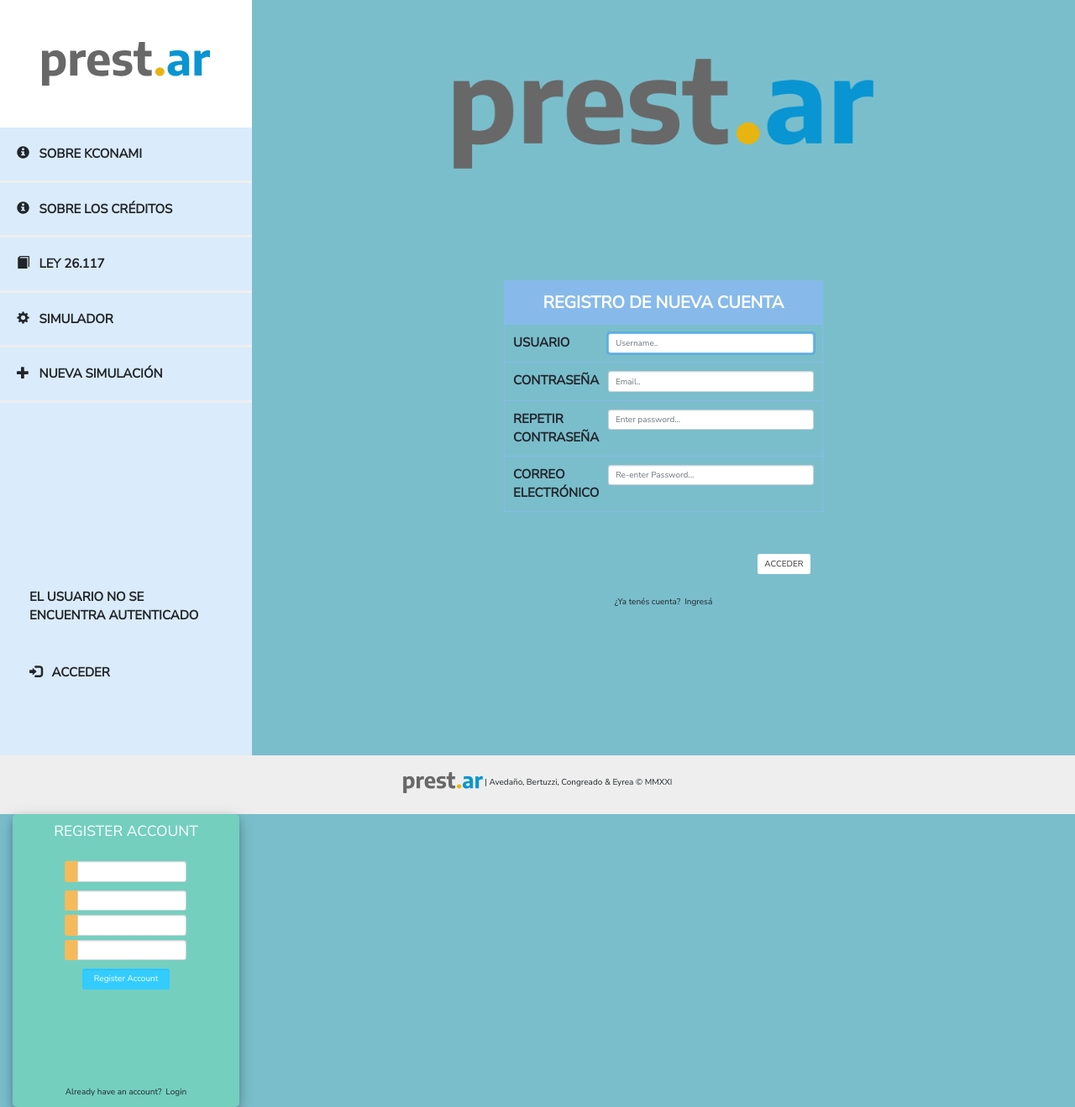
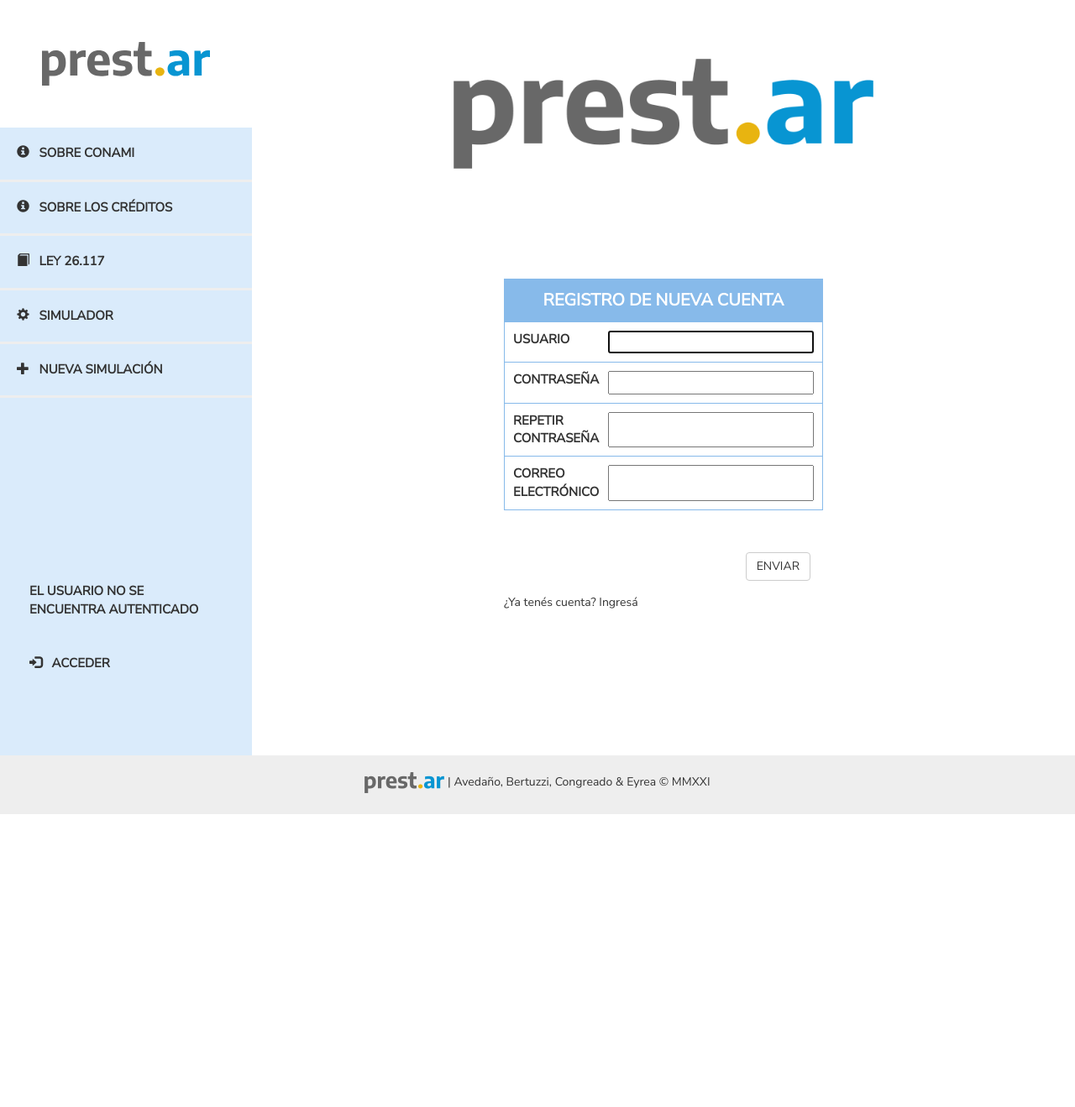
Before and after one commit to autusgo/prestar2, a Django app: page /register/ in a window 1280 px wide. Shown: the whole page at 84% size. After the commit the page ends 970 px from the top, so only its background shows below. Run offline with Django 3.2, Linux system fonts and the light colour scheme; some libraries are stand-ins or nearby versions.

Commit message:
mejores de estilos

```diff
--- a/PrestAr/accounts/templates/accounts/login.html
+++ b/PrestAr/accounts/templates/accounts/login.html
@@ -9,8 +9,6 @@
 <head>
 
 	<script src="https://ajax.googleapis.com/ajax/libs/jquery/3.3.1/jquery.min.js"></script>
-
-	<link rel="stylesheet" href="https://stackpath.bootstrapcdn.com/bootstrap/4.1.3/css/bootstrap.min.css" integrity="sha384-MCw98/SFnGE8fJT3GXwEOngsV7Zt27NXFoaoApmYm81iuXoPkFOJwJ8ERdknLPMO" crossorigin="anonymous">
 
     <link href="https://fonts.googleapis.com/css?family=Nunito+Sans&display=swap" rel="stylesheet">
     <link href="https://fonts.googleapis.com/css?family=Nunito+Sans&display=swap" rel="stylesheet">
--- a/PrestAr/accounts/templates/accounts/register.html
+++ b/PrestAr/accounts/templates/accounts/register.html
@@ -9,70 +9,12 @@
 <head>
 	<script src="https://ajax.googleapis.com/ajax/libs/jquery/3.3.1/jquery.min.js"></script>
 
-	<link rel="stylesheet" href="https://stackpath.bootstrapcdn.com/bootstrap/4.1.3/css/bootstrap.min.css" integrity="sha384-MCw98/SFnGE8fJT3GXwEOngsV7Zt27NXFoaoApmYm81iuXoPkFOJwJ8ERdknLPMO" crossorigin="anonymous">
-
     <link href="https://fonts.googleapis.com/css?family=Nunito+Sans&display=swap" rel="stylesheet">
     <link href="https://fonts.googleapis.com/css?family=Nunito+Sans&display=swap" rel="stylesheet">
     <link rel="stylesheet" href="{% static 'css/prestamos.css' %}">
     <link rel="stylesheet" href="{% static 'css/style.css' %}">
 	<title>prest.ar</title>
-	<style>
-		body,
-		html {
-			margin: 0;
-			padding: 0;
-			height: 100%;
-			background: #7abecc !important;
-		}
-		.user_card {
-			width: 350px;
-			margin-top: auto;
-			margin-bottom: auto;
-			background: #74cfbf;
-			position: relative;
-			display: flex;
-			justify-content: center;
-			flex-direction: column;
-			padding: 10px;
-			box-shadow: 0 4px 8px 0 rgba(0, 0, 0, 0.2), 0 6px 20px 0 rgba(0, 0, 0, 0.19);
-			-webkit-box-shadow: 0 4px 8px 0 rgba(0, 0, 0, 0.2), 0 6px 20px 0 rgba(0, 0, 0, 0.19);
-			-moz-box-shadow: 0 4px 8px 0 rgba(0, 0, 0, 0.2), 0 6px 20px 0 rgba(0, 0, 0, 0.19);
-			border-radius: 5px;
 
-		}
-
-		.form_container {
-			margin-top: 20px;
-		}
-
-		#form-title{
-			color: #fff;
-		}
-		.login_btn {
-			width: 100%;
-			background: #33ccff !important;
-			color: white !important;
-		}
-		.login_btn:focus {
-			box-shadow: none !important;
-			outline: 0px !important;
-		}
-		.login_container {
-			padding: 0 2rem;
-		}
-		.input-group-text {
-			background: #f7ba5b !important;
-			color: white !important;
-			border: 0 !important;
-			border-radius: 0.25rem 0 0 0.25rem !important;
-		}
-		.input_user,
-		.input_pass:focus {
-			box-shadow: none !important;
-			outline: 0px !important;
-		}
-
-	</style>
 
 </head>
 <body>
@@ -85,6 +27,7 @@
 		<form target="_self" method="POST" class="login">{% csrf_token %}
 					<div class="caja">
 						<div class="grid-item titulo">REGISTRO DE NUEVA CUENTA</div>
+
 						<div class="grid-item texto">USUARIO</div>
 						<div class="grid-item">{{form.username}}</div>
 						<div class="grid-item texto">CONTRASEÑA</div>
@@ -94,74 +37,20 @@
 						<div class="grid-item texto">CORREO ELECTRÓNICO</div>
 						<div class="grid-item">{{form.email}}</div>
 
-
 					</div>
-			  <button class="save btn btn-default">ACCEDER</button>
+					<button class="save btn btn-default">ENVIAR</button>
 			</form>
 
 
 				<div class="d-flex justify-content-center links">
-					¿Ya tenés cuenta? <a href="{% url 'register' %}" class="ml-2">Ingresá</a>
+					¿Ya tenés cuenta? <a href="{% url 'login' %}" class="ml-2">Ingresá</a>
 				</div>
 
 
 		</main>
 
-	<div class="container h-100">
-		<div class="d-flex justify-content-center h-100">
-			<div class="user_card">
-				<div class="d-flex justify-content-center">
-					<h3 id="form-title">REGISTER ACCOUNT</h3>
-				</div>
-				<div class="d-flex justify-content-center form_container">
 
-					<form method="POST" action="">
-						{% csrf_token %}
-						<div class="input-group mb-3">
-							<div class="input-group-append">
-								<span class="input-group-text"><i class="fas fa-user"></i></span>
-							</div>
-							{{form.username}}
-						</div>
-						<div class="input-group mb-2">
-							<div class="input-group-append">
-								<span class="input-group-text"><i class="fas fa-envelope-square"></i></span>
-							</div>
-							{{form.email}}
-						</div>
-						<div class="input-group mb-2">
-							<div class="input-group-append">
-								<span class="input-group-text"><i class="fas fa-key"></i></span>
-							</div>
-							{{form.password1}}
-						</div>
-						<div class="input-group mb-2">
-							<div class="input-group-append">
-								<span class="input-group-text"><i class="fas fa-key"></i></span>
-							</div>
-							{{form.password2}}
-						</div>
-
-
-
-				   		<div class="d-flex justify-content-center mt-3 login_container">
-				 			<input class="btn login_btn" type="submit" value="Register Account">
-				   		</div>
-
-					</form>
-				</div>
-
-				{{form.errors}}
-
-				<div class="mt-4">
-					<div class="d-flex justify-content-center links">
-						Already have an account? <a href="{% url 'login' %}" class="ml-2">Login</a>
-					</div>
-				</div>
-			</div>
-		</div>
-	</div>
-	<script>
+		<!-- <script>
 							/* Because i didnt set placeholder values in forms.py they will be set here using vanilla Javascript
 			//We start indexing at one because CSRF_token is considered and input field
 			*/
@@ -177,7 +66,7 @@
 			for (var field in form_fields){
 				form_fields[field].className += ' form-control'
 			}
-	</script>
+		</script> -->
 </body>
 </html>
 {% endblock %}
--- a/PrestAr/prestamos/templates/simulador/simulacion_edit.html
+++ b/PrestAr/prestamos/templates/simulador/simulacion_edit.html
@@ -26,7 +26,9 @@
                 <div class="grid-item texto">TASA DE INTERÉS %</div>
                 <div class="grid-item">{{ form.tasa_anual }}</div>
 			</div>
+
 		<button class="save btn btn-default">ENVIAR</button>
+
 	</form>
 </main>
 {% endblock %}
--- a/PrestAr/templates/base.html
+++ b/PrestAr/templates/base.html
@@ -15,7 +15,7 @@
   <nav>
   		<div class="menu">
         <div class="menuheader"><img style="width: 200px" src="/static/img/prestar_negro.svg" alt="Prest.Ar"></div>
-        <a href="{% url 'sobre_conami' %}"><div class="botones button4"><span class="glyphicon glyphicon-info-sign"></span>&nbsp;&nbsp;&nbsp;SOBRE KCONAMI</div></a>
+        <a href="{% url 'sobre_conami' %}"><div class="botones button4"><span class="glyphicon glyphicon-info-sign"></span>&nbsp;&nbsp;&nbsp;SOBRE CONAMI</div></a>
         <a href="{% url 'sobre_creditos' %}"><div class="botones button5"><span class="glyphicon glyphicon-info-sign"></span>&nbsp;&nbsp;&nbsp;SOBRE LOS CRÉDITOS</div></a>
         <a href="http://servicios.infoleg.gob.ar/infolegInternet/anexos/115000-119999/118062/norma.htm"><div class="botones button6"><span class="glyphicon glyphicon-book"></span>&nbsp;&nbsp;&nbsp;LEY 26.117</div></a>
 
```
Also changed, not shown: PrestAr/db.sqlite3. Lines whose indentation alone changed are shown as unchanged.
